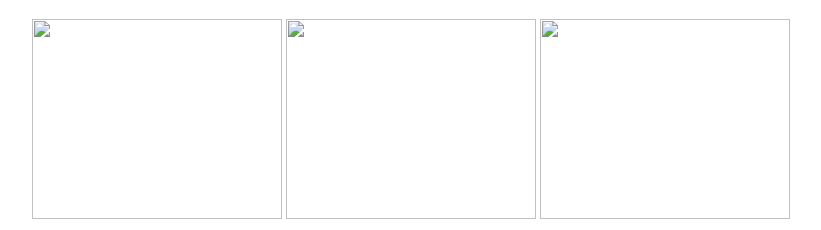
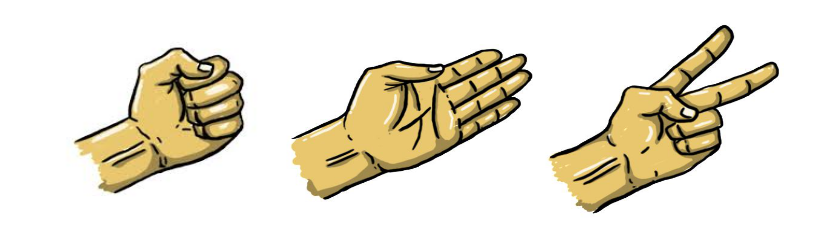
Before and after one commit to Bharath78935/Bharath-, a plain HTML site: page index.html in a window 1280 px wide. Shown: the part 61-291 px from the top of the page, without its empty margins (229-1050 px from the left). Drawn offline with Linux system fonts and the light colour scheme; the site is published under a folder, as on GitHub Pages, so addresses that start at the root find nothing.

Commit message:
Update index.html

```diff
--- a/index.html
+++ b/index.html
@@ -11,9 +11,9 @@
         <h1>
             Game
         </h1>
-        <img src = "/rock.jpg" class = "Img" id="rock">
-        <img src = "/paper.png" class = "Img" id="paper">
-        <img src = "/scissors.png" class = "Img" id ="scissors">
+        <img src = "rock.jpg" class = "Img" id="rock">
+        <img src = "paper.png" class = "Img" id="paper">
+        <img src = "scissors.png" class = "Img" id ="scissors">
 
         <div id="sb">
             <div id = "u">
```
